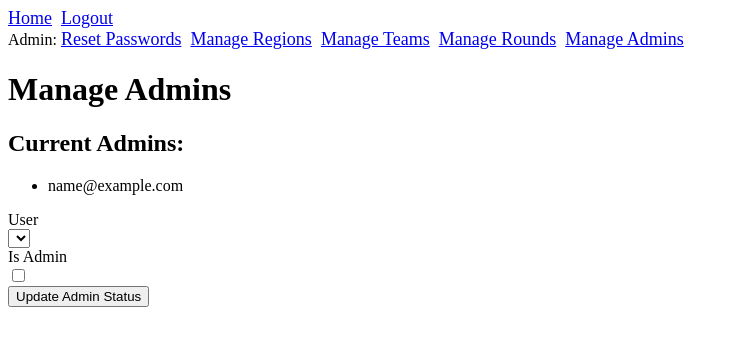
After one commit to gmichnikov/madness, a Flask app: page /super_admin/manage_admins in a window 1280 px wide. The commit adds this page. Shown: the top 346 px of the page, without its empty margins (0-739 px from the left). Run offline with Flask 3, Linux system fonts and the light colour scheme; a user stored in the database is signed in; tables that the repository leaves empty hold one stand-in row (values such as "Sample post"); lists and menus that the app fills with data are empty; parts of the project's set-up code (start-up, migrations or seed data) failed here and were passed over.

Commit message:
Add super admin to User model and add a page for super admin to set admins

```diff
--- a/app/forms.py
+++ b/app/forms.py
@@ -1,5 +1,5 @@
 from flask_wtf import FlaskForm
-from wtforms import StringField, PasswordField, SubmitField, SelectField, IntegerField
+from wtforms import StringField, PasswordField, SubmitField, SelectField, IntegerField, BooleanField
 from wtforms.validators import DataRequired, Email, Length, EqualTo, NumberRange
 
 class RegistrationForm(FlaskForm):
@@ -101,3 +101,8 @@ class ManageRoundsForm(FlaskForm):
     round_6_points = IntegerField('National Championship Points', validators=[DataRequired(), NumberRange(min=0)])
 
     submit = SubmitField('Update Points')
+
+class AdminStatusForm(FlaskForm):
+    user_email = SelectField('User', coerce=int)
+    is_admin = BooleanField('Is Admin')
+    submit = SubmitField('Update Admin Status')
--- a/app/models.py
+++ b/app/models.py
@@ -10,6 +10,7 @@ class User(db.Model, UserMixin):
     full_name = db.Column(db.String(100), nullable=False)
     password_hash = db.Column(db.String(128), nullable=False)
     is_admin = db.Column(db.Boolean, default=False, nullable=False)
+    is_super_admin = db.Column(db.Boolean, default=False, nullable=False)
     r1score = db.Column(db.Integer, default=0, nullable=False)
     r2score = db.Column(db.Integer, default=0, nullable=False)
     r3score = db.Column(db.Integer, default=0, nullable=False)
--- a/app/routes.py
+++ b/app/routes.py
@@ -2,7 +2,7 @@ from flask import render_template, redirect, url_for, flash, request
 from app import app, db
 from app.models import User, Region, Team, Round
 from flask_login import login_user, logout_user, login_required, current_user, LoginManager
-from app.forms import RegistrationForm, LoginForm, AdminPasswordResetForm, ManageRegionsForm, ManageTeamsForm, ManageRoundsForm
+from app.forms import RegistrationForm, LoginForm, AdminPasswordResetForm, ManageRegionsForm, ManageTeamsForm, ManageRoundsForm, AdminStatusForm
 from functools import wraps
 import os
 from dotenv import load_dotenv
@@ -48,6 +48,7 @@ def register():
         # Automatically make user with ADMIN_EMAIL an admin
         if form.email.data == ADMIN_EMAIL:
             new_user.is_admin = True
+            new_user.is_super_admin = True
 
         db.session.add(new_user)
         db.session.commit()
@@ -165,3 +166,25 @@ def admin_manage_rounds():
             getattr(form, f'round_{i}_points').data = round.points
 
     return render_template('admin/manage_rounds.html', form=form)
+
+@app.route('/super_admin/manage_admins', methods=['GET', 'POST'])
+@login_required
+def super_admin_manage_admins():
+    if not current_user.is_super_admin:
+        return redirect(url_for('index'))
+
+    form = AdminStatusForm()
+    form.user_email.choices = [(user.id, user.email) for user in User.query.filter(User.is_super_admin == False)]
+
+    current_admins = User.query.filter_by(is_admin=True).all()
+
+    if request.method == 'POST':
+        if form.validate_on_submit():
+            user = User.query.get(form.user_email.data)
+            if user:
+                user.is_admin = form.is_admin.data
+                db.session.commit()
+                flash('Admin status updated successfully.')
+                return redirect(url_for('super_admin_manage_admins'))
+
+    return render_template('super_admin/manage_admins.html', form=form, current_admins=current_admins)
--- a/app/templates/base.html
+++ b/app/templates/base.html
@@ -21,6 +21,9 @@
                     <a href="{{ url_for('admin_manage_teams') }}">Manage Teams</a>
                     <a href="{{ url_for('admin_manage_rounds') }}">Manage Rounds</a>
                 {% endif %}
+                {% if current_user.is_super_admin %}
+                    <a href="{{ url_for('super_admin_manage_admins') }}">Manage Admins</a>
+                {% endif %}
             {% endif %}
         </nav>
     </header>
--- /dev/null
+++ b/app/templates/super_admin/manage_admins.html
@@ -0,0 +1,27 @@
+{% extends 'base.html' %}
+
+{% block title %}Manage Admins{% endblock %}
+
+{% block content %}
+    <h1>Manage Admins</h1>
+
+    <h2>Current Admins:</h2>
+    <ul>
+    {% for admin in current_admins %}
+        <li>{{ admin.email }}</li>
+    {% endfor %}
+    </ul>
+
+    <form method="POST">
+        {{ form.hidden_tag() }}
+        <div>
+            {{ form.user_email.label }}<br>
+            {{ form.user_email() }}
+        </div>
+        <div>
+            {{ form.is_admin.label }}<br>
+            {{ form.is_admin() }}
+        </div>
+        <div>{{ form.submit() }}</div>
+    </form>
+{% endblock %}
```
Also changed, not shown: migrations/versions/b584aaf2ab6e_added_super_admin_to_user.py (added, +32 -0 lines).
